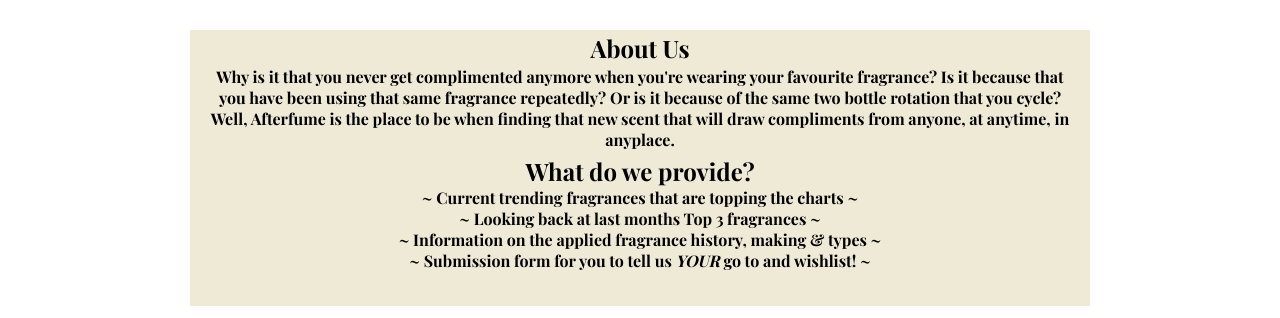
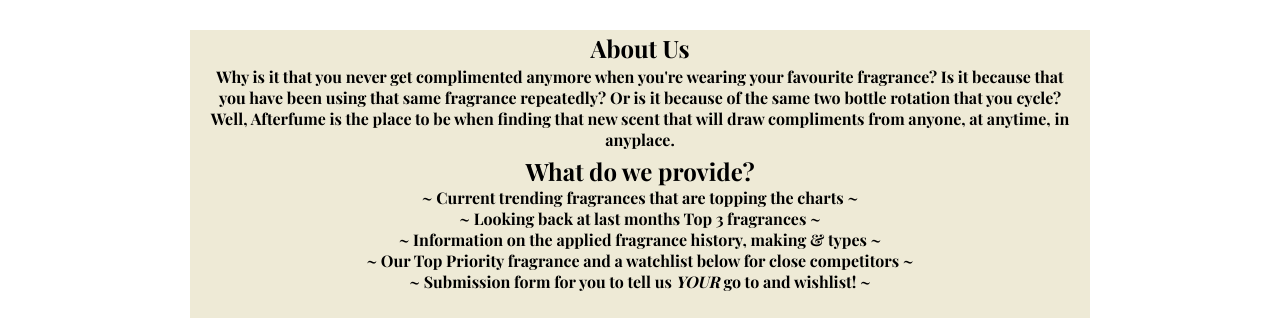
Before and after one commit to kctffs/perfume-aftershave-backup, a plain HTML site: page index.html in a window 1280 px wide. Shown: the part 633-951 px from the top of the page. Drawn offline with nearby package versions, Linux system fonts and the light colour scheme; a web font is replaced by a local one.

Commit message:
one more listing added to the about us

```diff
--- a/index.html
+++ b/index.html
@@ -77,6 +77,7 @@
                         <li>~ Current trending fragrances that are topping the charts ~</li>
                         <li>~ Looking back at last months Top 3 fragrances ~</li>
                         <li>~ Information on the applied fragrance history, making & types ~</li>
+                        <li>~ Our Top Priority fragrance and a watchlist below for close competitors ~</li>
                         <li>~ Submission form for you to tell us <em>YOUR</em> go to and wishlist! ~</li>
                     </ul>
                 </div>
```
